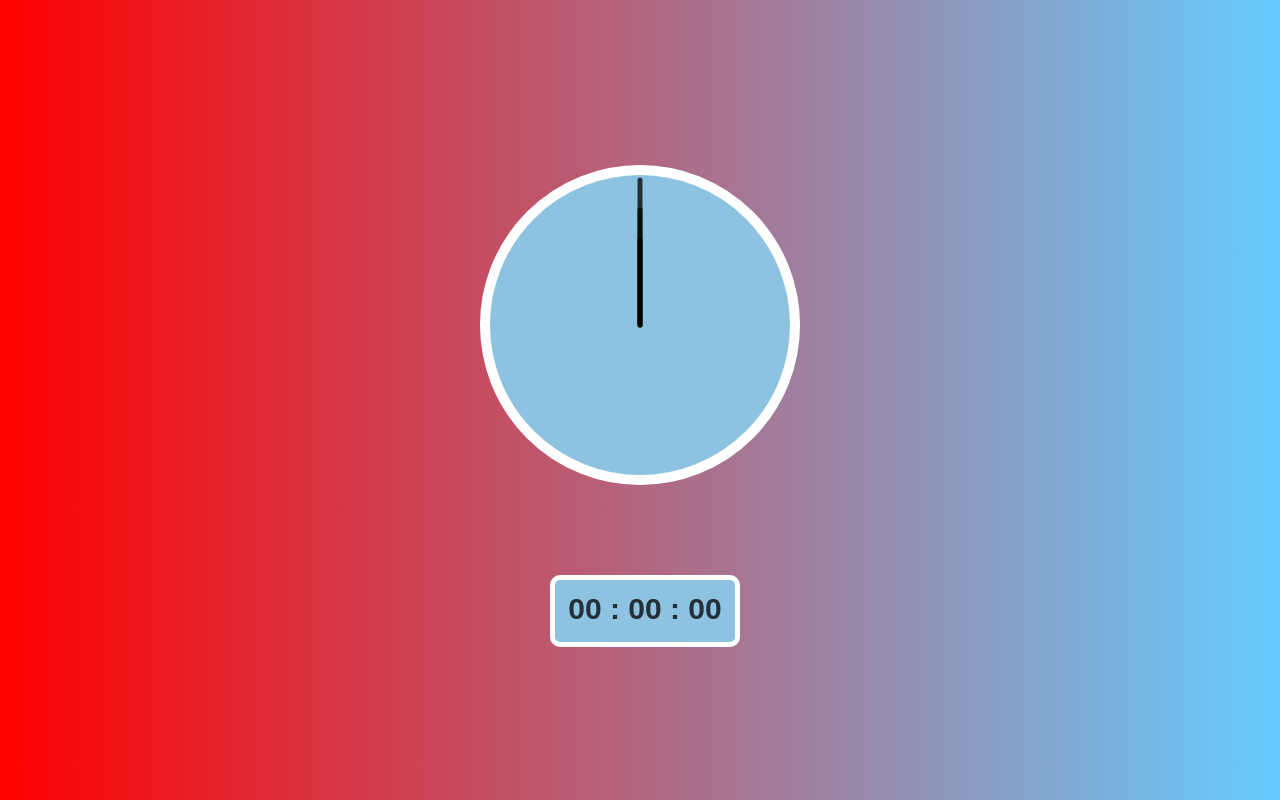
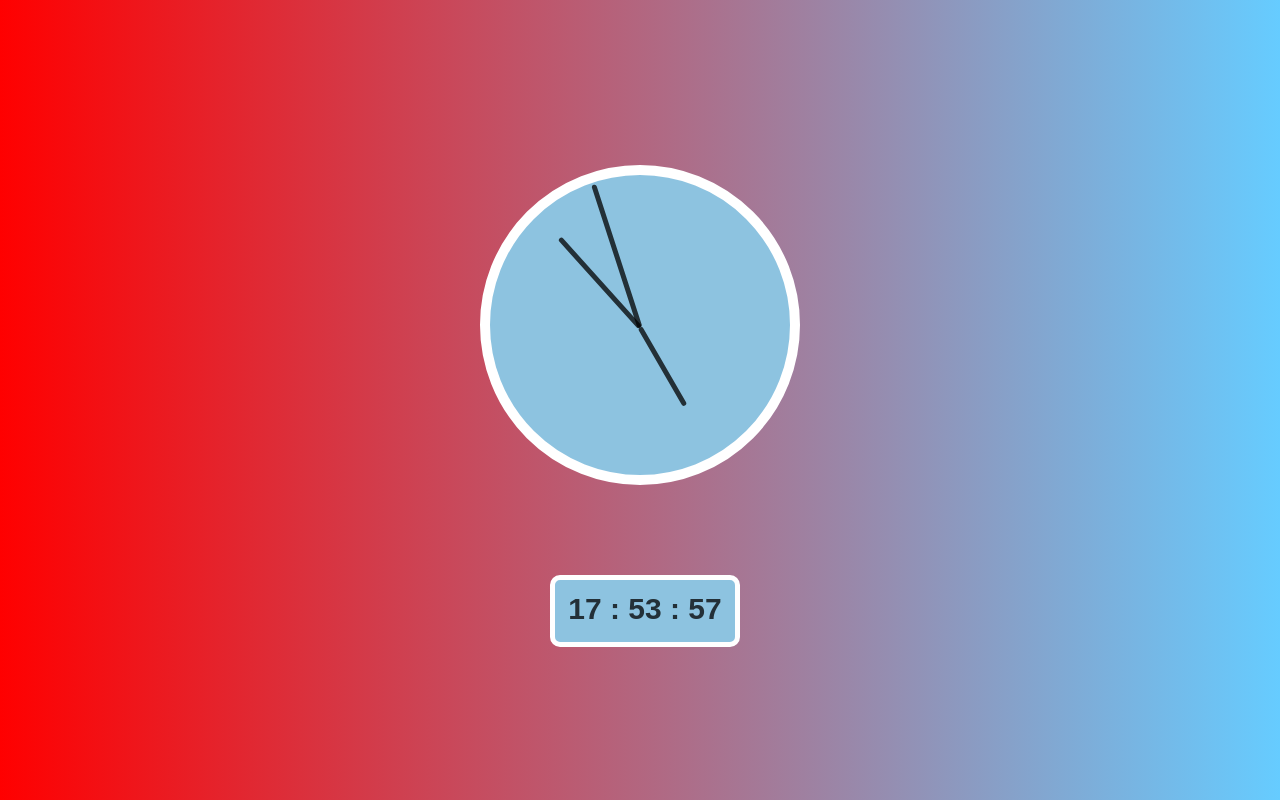
Before and after one commit to AbderrahimeEl/Clock, a plain HTML site: page index.html in a window 1280 px wide. Drawn offline with Linux system fonts and the light colour scheme.

Commit message:
feat: Implement real-time clock functionality with arrow movement

```diff
--- a/index.html
+++ b/index.html
@@ -1,12 +1,15 @@
 <!DOCTYPE html>
 <html lang="en">
+
 <head>
     <meta charset="UTF-8">
     <meta name="viewport" content="width=device-width, initial-scale=1.0">
     <link rel="icon" href="clock-logo.webp" type="image/png">
     <title>Clock</title>
     <link rel="stylesheet" href="style.css" />
+    <script src="main.js" defer></script>
 </head>
+
 <body>
     <div class="c clock">
         <div class="arrow hour"></div>
--- /dev/null
+++ b/main.js
@@ -0,0 +1,26 @@
+function setDate() {
+    let currentDate = new Date();
+    let second = currentDate.getSeconds();
+    let minute = currentDate.getMinutes();
+    let hour = currentDate.getHours();
+    let DegreeOfsecond = (second / 60) * 360 + 90;
+    let DegreeOfminute = (minute / 60) * 360 + 90;
+    let copyHour = hour;
+    let DegreeOfhour;
+    if (hour > 12) DegreeOfhour = (((hour - 12) * 5) / 60) * 360 + 90;
+    else DegreeOfhour = ((hour * 5) / 60) * 360 + 90;
+    console.log(second + " " + minute + " " + hour);
+    let secondArrow = document.querySelector(".second");
+    let minuteArrow = document.querySelector(".min");
+    let hourArrow = document.querySelector(".hour");
+    secondArrow.style.transform = `rotate(${DegreeOfsecond}deg)`;
+    minuteArrow.style.transform = `rotate(${DegreeOfminute}deg)`;
+    hourArrow.style.transform = `rotate(${DegreeOfhour}deg)`;
+    let minuteN = document.querySelector(".minuteN");
+    minuteN.textContent = minute >= 10 ? minute : "0" + minute;
+    let secondN = document.querySelector(".secondN");
+    secondN.textContent = second >= 10 ? second : "0" + second;
+    let hourN = document.querySelector(".hourN");
+    hourN.textContent = hour >= 10 ? hour : "0" + hour;
+  }
+  setInterval(setDate, 1000);
```
